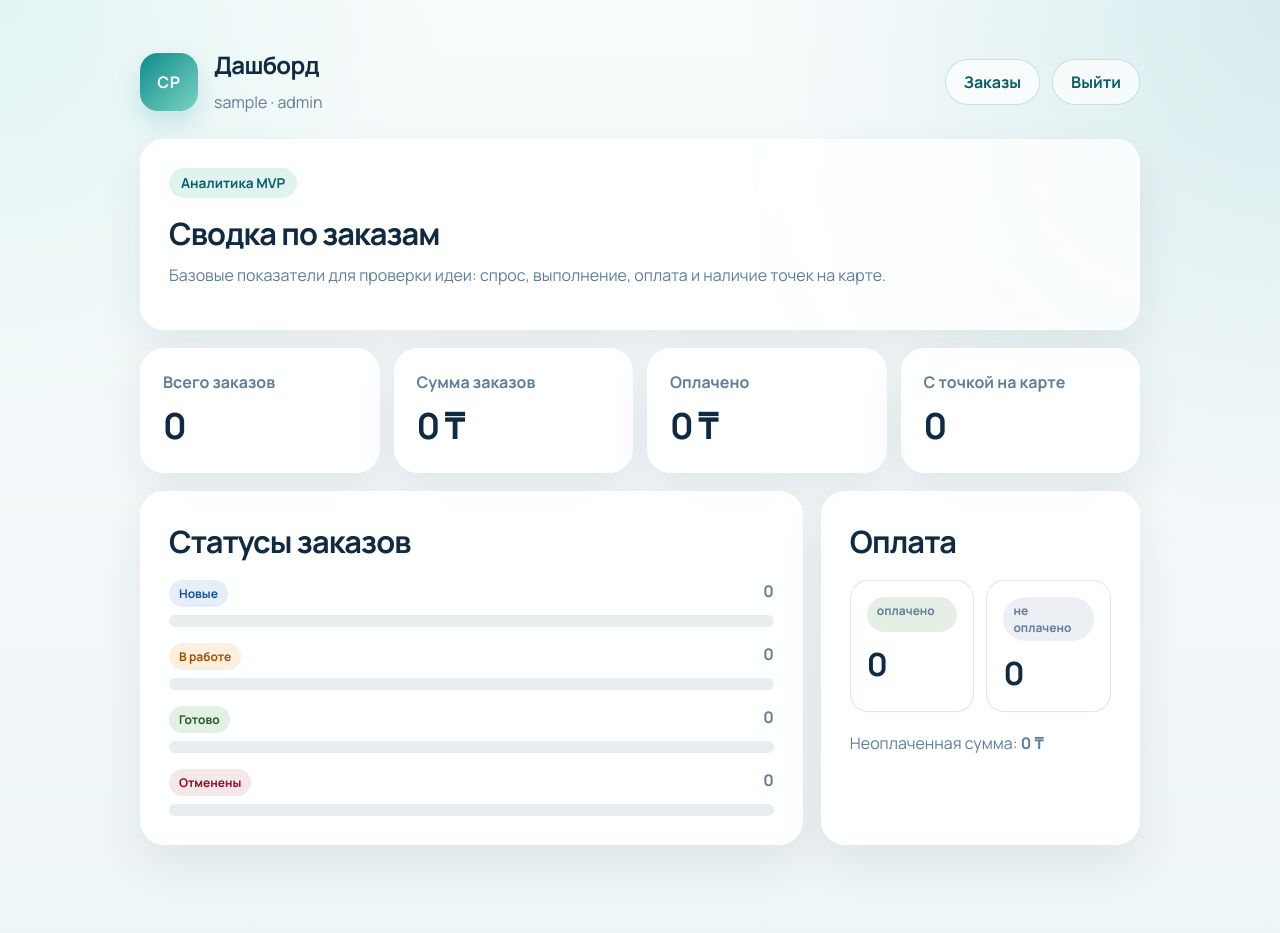
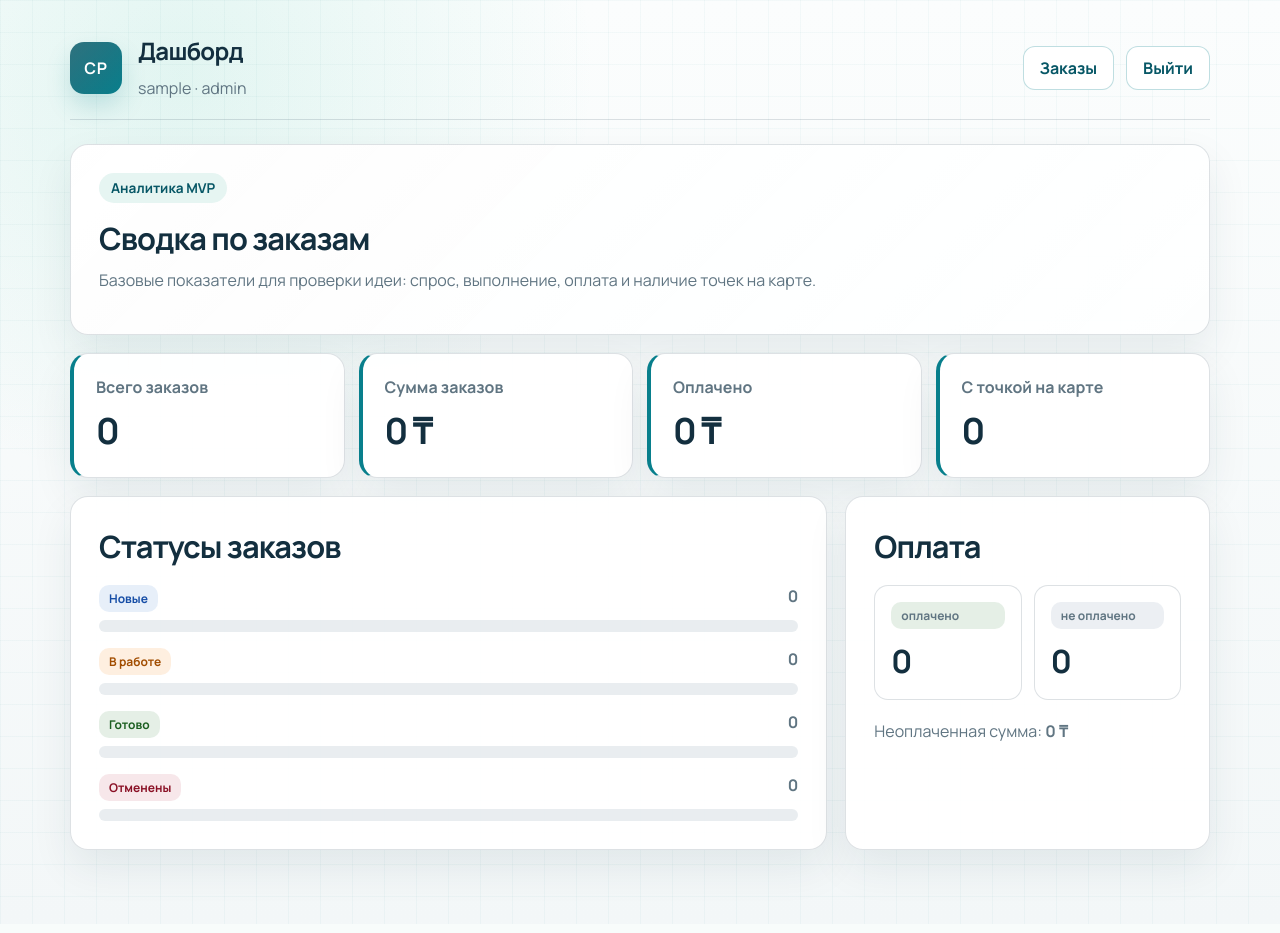
Before and after one commit to esik1976/Chisto_prosto_v2, a FastAPI app: page /dashboard in a window 1280 px wide. Run offline with FastAPI, Linux system fonts and the light colour scheme; the visitor is signed in with stand-in values (Sample User, id 1); data that the repository does not hold is empty.

Commit message:
Refine civic UI design

```diff
--- a/static/styles.css
+++ b/static/styles.css
@@ -762,3 +762,178 @@ table th {
     min-height: 360px;
   }
 }
+
+/* Final strict civic UI overrides */
+:root {
+  --bg: #f3f7f8;
+  --surface: #ffffff;
+  --surface-strong: #ffffff;
+  --primary: #087f8c;
+  --primary-dark: #075766;
+  --accent: #2fbf9f;
+  --accent-soft: #e6f5f2;
+  --text: #132f3f;
+  --muted: #607582;
+  --border: rgba(19, 47, 63, 0.14);
+  --shadow: 0 18px 42px rgba(19, 47, 63, 0.08);
+}
+
+body {
+  background:
+    linear-gradient(rgba(8, 127, 140, 0.035) 1px, transparent 1px),
+    linear-gradient(90deg, rgba(8, 127, 140, 0.035) 1px, transparent 1px),
+    radial-gradient(circle at 14% 8%, rgba(47, 191, 159, 0.12), transparent 30%),
+    linear-gradient(180deg, #fbfdfd 0%, var(--bg) 100%);
+  background-size: 32px 32px, 32px 32px, auto, auto;
+}
+
+.container {
+  max-width: 1180px;
+  margin: 34px auto;
+}
+
+.topbar {
+  padding-bottom: 18px;
+  border-bottom: 1px solid var(--border);
+}
+
+.card {
+  border-radius: 18px;
+  border: 1px solid var(--border);
+  background: rgba(255, 255, 255, 0.94);
+  box-shadow: var(--shadow);
+  backdrop-filter: none;
+}
+
+.logo {
+  width: 52px;
+  height: 52px;
+  border-radius: 14px;
+  background:
+    linear-gradient(135deg, rgba(255, 255, 255, 0.16), transparent),
+    linear-gradient(135deg, var(--primary-dark), var(--primary));
+  box-shadow: 0 12px 24px rgba(8, 127, 140, 0.18);
+}
+
+.btn {
+  min-height: 42px;
+  padding: 10px 16px;
+  border-radius: 12px;
+  background: var(--primary);
+  box-shadow: 0 10px 20px rgba(8, 127, 140, 0.16);
+}
+
+.btn:hover {
+  box-shadow: 0 12px 24px rgba(8, 127, 140, 0.22);
+}
+
+.btn.ghost {
+  background: #ffffff;
+  color: var(--primary-dark);
+  border: 1px solid rgba(8, 127, 140, 0.26);
+}
+
+input,
+textarea,
+select {
+  border-radius: 12px;
+  background: #ffffff;
+}
+
+.hero-card,
+.dashboard-hero {
+  max-width: none;
+  background:
+    linear-gradient(135deg, rgba(255, 255, 255, 0.98), rgba(255, 255, 255, 0.92)),
+    linear-gradient(90deg, rgba(8, 127, 140, 0.08), rgba(47, 191, 159, 0.08));
+}
+
+.logo-showcase {
+  border: 1px solid var(--border);
+  border-radius: 18px;
+  background: #ffffff;
+}
+
+.taza-logo {
+  width: min(100%, 620px);
+}
+
+.table-card {
+  padding: 0;
+}
+
+table {
+  font-size: 13px;
+}
+
+table th {
+  padding: 14px 12px;
+  background: #f6fafb;
+  color: #405967;
+  text-transform: uppercase;
+  letter-spacing: 0.04em;
+  font-size: 11px;
+}
+
+table td {
+  padding: 14px 12px;
+  background: rgba(255, 255, 255, 0.78);
+}
+
+table tbody tr:hover td {
+  background: #f8fbfc;
+}
+
+.filter-link {
+  min-height: 36px;
+  border-radius: 10px;
+  background: #ffffff;
+}
+
+.filter-link.active {
+  background: var(--primary-dark);
+  border-color: var(--primary-dark);
+}
+
+.badge,
+.status-badge,
+.payment-badge,
+.contract-badge,
+.event-badge,
+.coords,
+.map-coordinates {
+  border-radius: 10px;
+}
+
+.map-box,
+.camera-frame {
+  border-radius: 16px;
+}
+
+.metric-card {
+  border-left: 4px solid var(--primary);
+}
+
+.timeline-item,
+.payment-summary > div,
+.payment-analytics > div {
+  border-radius: 14px;
+}
+
+.review-card {
+  border-top: 4px solid var(--primary);
+}
+
+@media (max-width: 720px) {
+  .container {
+    margin: 22px auto;
+  }
+
+  .card {
+    border-radius: 16px;
+  }
+
+  .btn {
+    width: 100%;
+  }
+}
```
